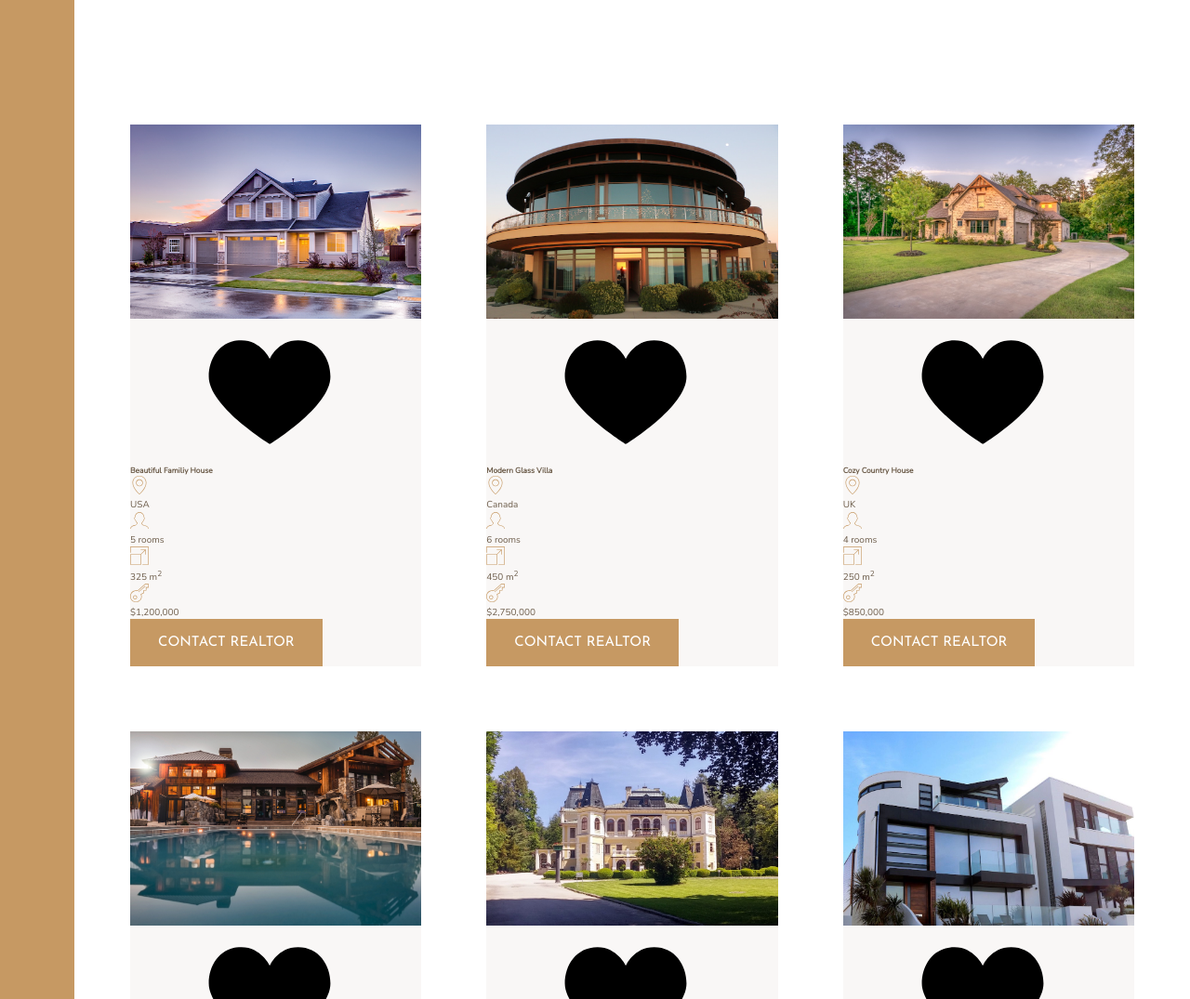
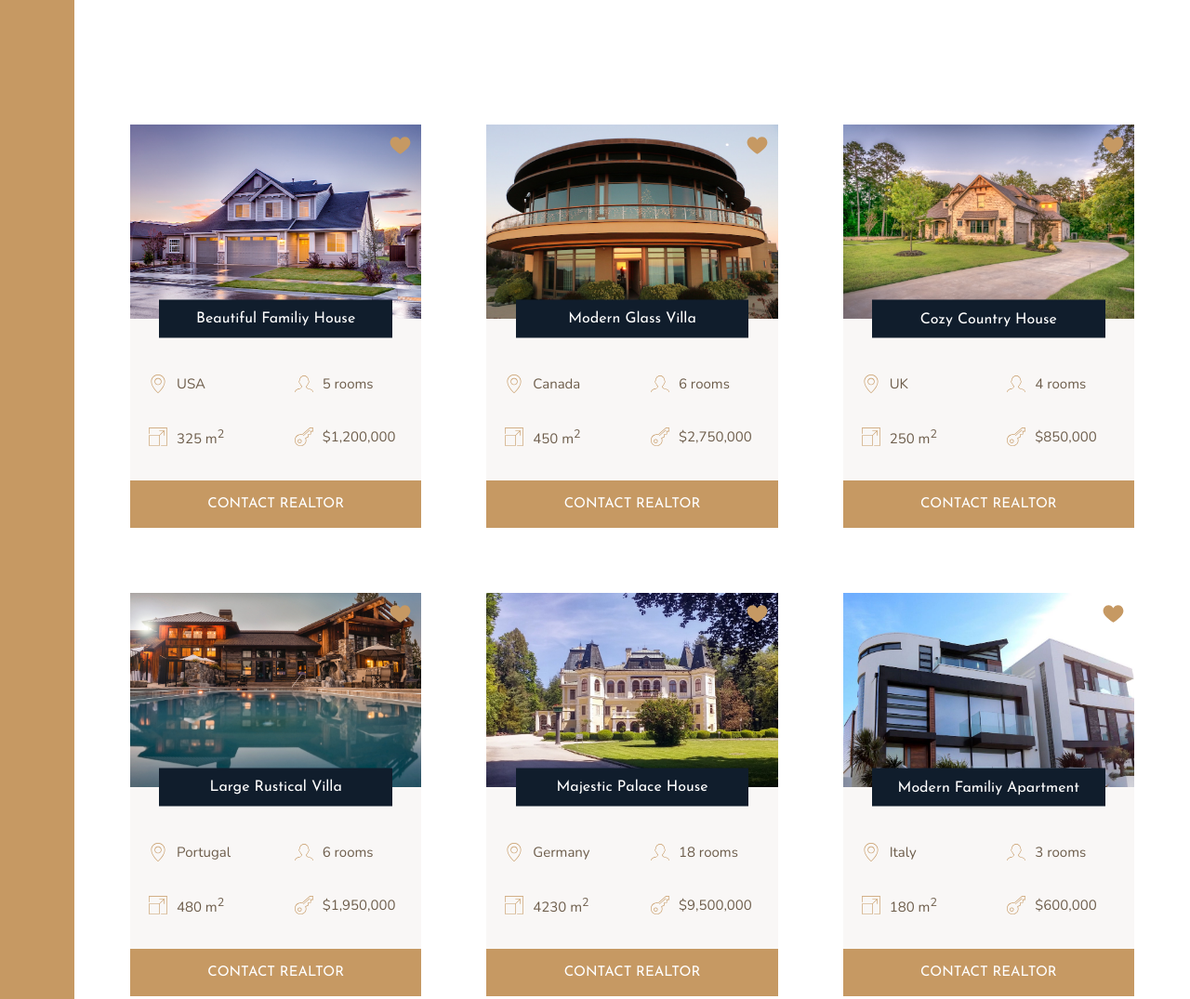
Before and after one commit to benjimon24/css-nexter, a website: page index.html in a window 1280 px wide. Shown: the part 1780-2855 px from the top of the page at 93% size. Drawn offline with nearby package versions, Linux system fonts and the light colour scheme.

Commit message:
complete styling for home cards

```diff
--- a/sass/_homes.scss
+++ b/sass/_homes.scss
@@ -9,26 +9,69 @@
 
 .home {
   background-color: $color-grey-light-1;
+  display: grid;
+  grid-template-columns: repeat(2, 1fr);
+  grid-row-gap: 3.5rem;
 
   &__img {
     width: 100%;
+    grid-column: 1 / -1;
+    grid-row: 1 / 2;
+    z-index: 1;
   }
 
   &__like {
+    grid-row: 1 / 2;
+    grid-column: 2 / 3;
+    fill: $color-primary;
+    height: 2.5rem;
+    width: 2.5rem;
+    z-index: 2;
+    justify-self: end;
+    margin: 1rem;
   }
 
   &__name {
+    grid-column: 1 / -1;
+    grid-row: 1 / 2;
+    z-index: 2;
+    width: 80%;
+    justify-self: center;
+    align-self: end;
+    font-family: $font-display;
+    font-size: 1.6rem;
+    text-align: center;
+    padding: 1.25rem;
+    background-color: $color-secondary;
+    color: #fff;
+    font-weight: 400;
+    transform: translateY(50%);
+  }
+
+  &__location,
+  &__rooms {
+    margin-top: 2.5rem;
   }
 
   &__location,
   &__rooms,
   &__area,
   &__price {
+    font-size: 1.5rem;
+    margin-left: 2rem;
+
+    display: flex;
+    align-items: center;
+
     svg {
       fill: $color-primary;
       height: 2rem;
       width: 2rem;
+      margin-right: 1rem;
     }
-    p {}
+  }
+
+  &__btn {
+    grid-column: 1 / -1;
   }
 }
```
Also changed, not shown: css/style.css.
